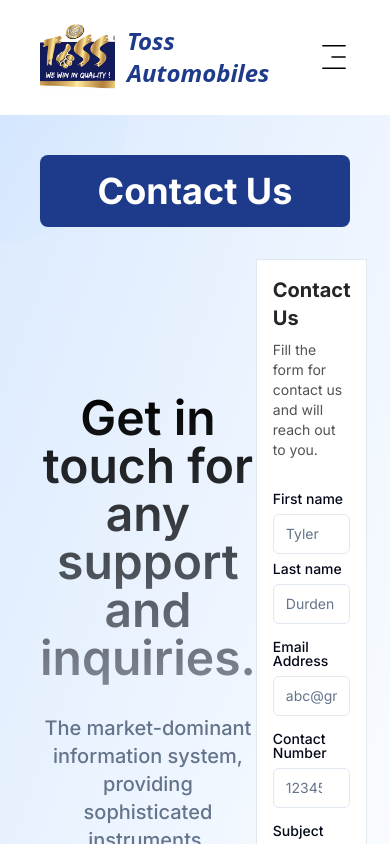
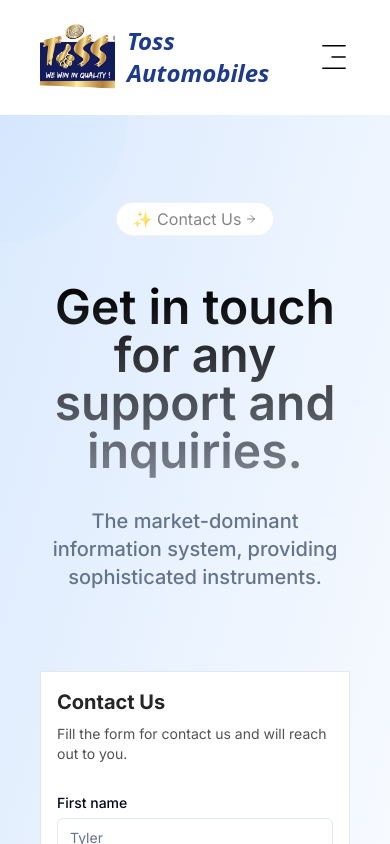
Before and after one commit to darshit890/crosscables, a Next.js app: page /contactUs in a window 390 px wide. Shown: the top 844 px of the page. Built offline with nearby package versions, Linux system fonts and the light colour scheme.

Commit message:
modified:   app/contactUs/page.tsx 	modified:   app/priceList/page.tsx

```diff
--- a/app/contactUs/page.tsx
+++ b/app/contactUs/page.tsx
@@ -1,5 +1,8 @@
 
+import AnimatedShinyText from '@/components/magicui/animated-shiny-text'
 import SignupFormDemo from '@/components/SignupForm'
+import { cn } from '@/lib/utils'
+import { ArrowRightIcon } from 'lucide-react'
 import React from 'react'
 
 const Offers = () => {
@@ -9,9 +12,20 @@ const Offers = () => {
       <div className="absolute top-0 left-0 w-64 h-64 rounded-full bg-gradient-to-br from-blue-200 to-transparent opacity-50 -translate-x-1/2 -translate-y-1/2"></div>
       <div className="absolute bottom-0 right-0 w-64 h-64 rounded-full bg-gradient-to-tl from-blue-200 to-transparent opacity-50 translate-x-1/2 translate-y-1/2"></div>
 
-      <h1 className="text-4xl font-bold text-center mb-8 bg-blue-900 text-white py-4 rounded-lg relative z-10">Contact Us</h1>
+      <div className="z-10 flex min-h-[8rem] items-center justify-center">
+          <div
+            className={cn(
+              "group rounded-full border border-black/5 bg-white text-base text-white transition-all ease-in hover:cursor-pointer hover:bg-gray-50 dark:border-white/5 dark:bg-neutral-800 dark:hover:bg-neutral-700"
+            )}
+          >
+            <AnimatedShinyText className="inline-flex items-center justify-center px-4 py-1 transition ease-out hover:text-neutral-600 hover:duration-300 hover:dark:text-neutral-400">
+              <span>✨ Contact Us</span>
+              <ArrowRightIcon className="ml-1 size-3 transition-transform duration-300 ease-in-out group-hover:translate-x-0.5" />
+            </AnimatedShinyText>
+          </div>
+        </div>
 
-      <section className="flex flex-row max-w-7xl mx-auto  pb-20">
+      <section className="flex flex-col md:flex-row max-w-7xl mx-auto  pb-20">
       <div className="flex flex-col justify-center">
         <span className="pointer-events-none max-w-xl whitespace-pre-wrap bg-gradient-to-b from-black to-gray-500/80 bg-clip-text text-center text-5xl font-semibold leading-none text-transparent dark:from-white dark:to-slate-900/10 pb-4">
         Get in touch for any support and inquiries.
--- a/app/priceList/page.tsx
+++ b/app/priceList/page.tsx
@@ -21,9 +21,9 @@ const PriceList = () => {
           </div>
         </div>
 
-        <div className="grid grid-cols-1 md:grid-cols-2 gap-8 items-center">
-        <div className="left: 0; width: 100%; height: 0; position: relative; padding-bottom: 129.4118%; px-10">
-          <iframe src="https://drive.google.com/file/d/1PmJX25tP7DV-xRy3jA_H4QyfpQRduCz0/preview?usp=embed_googleplus" className="top: 0; left: 0; position: absolute; border: 0;" allowFullScreen width={600} height={300}></iframe>
+        <div className="grid grid-cols-1 lg:grid-cols-2 gap-8 items-center">
+        <div className=" px-10 mx-auto">
+          <iframe src="https://drive.google.com/file/d/1PmJX25tP7DV-xRy3jA_H4QyfpQRduCz0/preview?usp=embed_googleplus" className="w-[300px] h-[200px] md:w-[500px] md:h-[250px]" allowFullScreen width={500} height={250}></iframe>
         </div>
 
           <div className="px-10">
```
